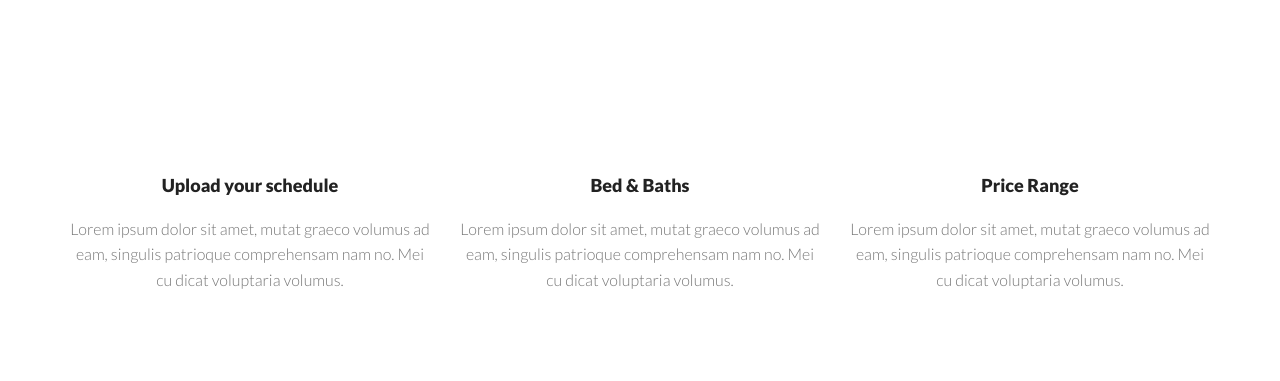
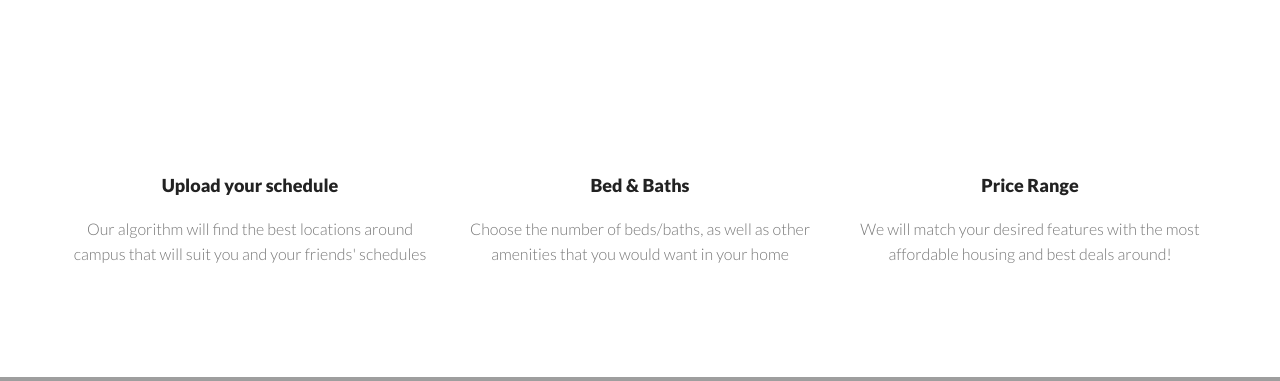
Before and after one commit to evayl2/Housing-Finder, a Flask app: page / in a window 1280 px wide. Shown: the part 591-972 px from the top of the page. Run offline with Flask 2, Linux system fonts and the light colour scheme; some libraries are stand-ins or nearby versions; some web fonts are replaced; grey boxes are pictures that could not be loaded.

Commit message:
"changed around css/wording"

```diff
--- a/Eva/static/css/style.css
+++ b/Eva/static/css/style.css
@@ -430,8 +430,6 @@ h1 a.navbar-brand {
 .navbar-collapse.in {
 	margin-top: -5px !important;
 }
-
-
 
 /*===========================
   --- Featured section ----
--- a/Eva/templates/home.html
+++ b/Eva/templates/home.html
@@ -65,7 +65,7 @@
           <div class="align-center">
             <i class="fa fa-code fa-5x mar-bot20"></i>
             <h4 class="text-bold">Upload your schedule</h4>
-            <p>Lorem ipsum dolor sit amet, mutat graeco volumus ad eam, singulis patrioque comprehensam nam no. Mei cu dicat voluptaria volumus.
+            <p> Our algorithm will find the best locations around campus that will suit you and your friends' schedules
             </p>
           </div>
         </div>
@@ -74,7 +74,7 @@
           <div class="align-center">
             <i class="fa fa-terminal fa-5x mar-bot20"></i>
             <h4 class="text-bold">Bed & Baths</h4>
-            <p>Lorem ipsum dolor sit amet, mutat graeco volumus ad eam, singulis patrioque comprehensam nam no. Mei cu dicat voluptaria volumus.
+            <p> Choose the number of beds/baths, as well as other amenities that you would want in your home
             </p>
           </div>
         </div>
@@ -83,7 +83,7 @@
           <div class="align-center">
             <i class="fa fa-bolt fa-5x mar-bot20"></i>
             <h4 class="text-bold">Price Range</h4>
-            <p>Lorem ipsum dolor sit amet, mutat graeco volumus ad eam, singulis patrioque comprehensam nam no. Mei cu dicat voluptaria volumus.
+            <p> We will match your desired features with the most affordable housing and best deals around!
             </p>
           </div>
         </div>
```
Also changed, not shown: other parts of Eva/templates/home.html (+2 -3 lines).
